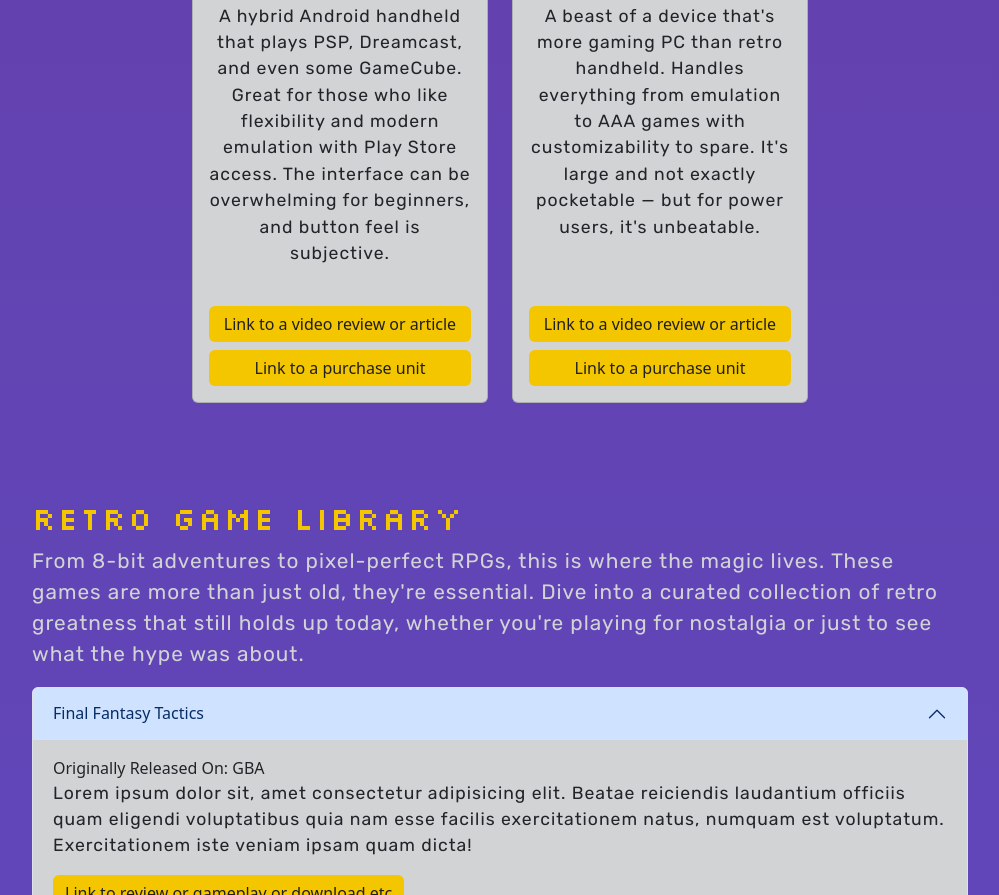
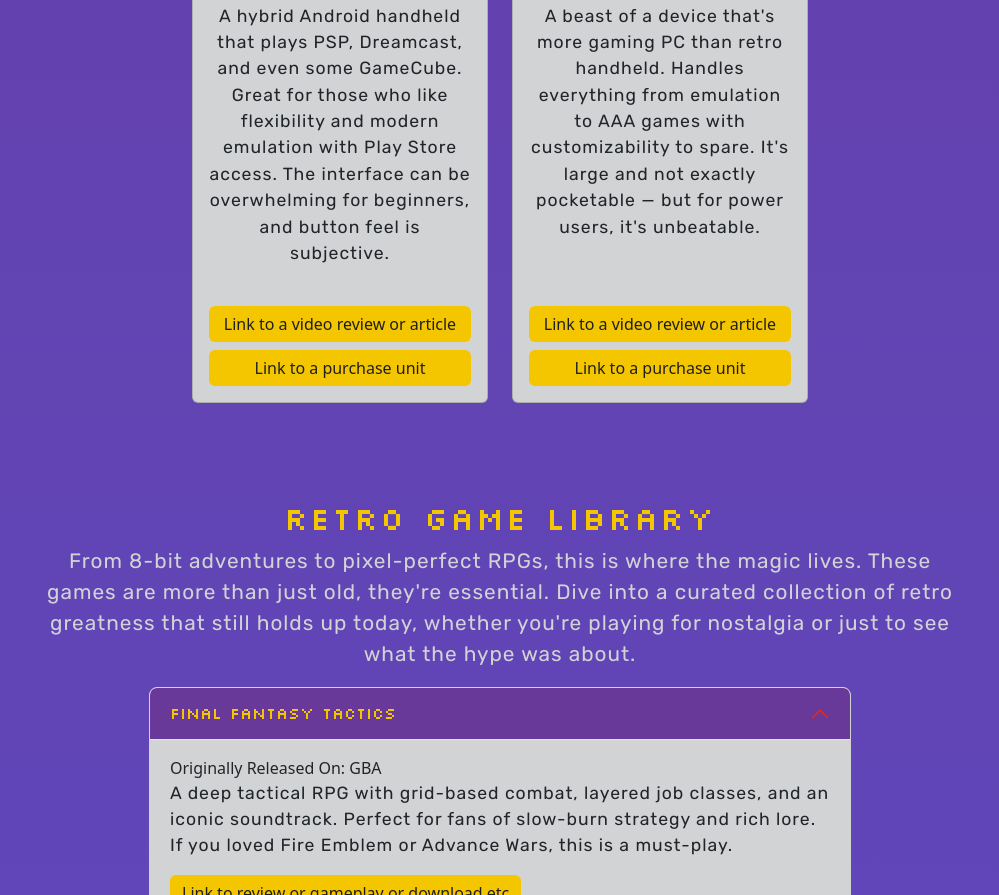
Before and after one commit to Dustin-Galichia/nostalgia-reloaded, a plain HTML site: page index.html in a window 1280 px wide. Shown: the part 1905-2800 px from the top of the page, without its empty margins (140-1139 px from the left). Drawn offline with nearby package versions, Linux system fonts and the light colour scheme.

Commit message:
style: add styling and spacing for Accordion Items, customize dropdown arrow

```diff
--- a/css/style.css
+++ b/css/style.css
@@ -62,3 +62,41 @@
     justify-content: space-between;
     flex-grow: 1;
 }
+
+.accordion-item {
+    border-radius: .5rem;
+    margin-bottom: 1rem;
+    border: 1px solid var(--gc-silver);
+    overflow: hidden;
+}
+
+.accordion-item:first-child,
+.accordion-item:last-child {
+  border-top-left-radius: 0.5rem;
+  border-top-right-radius: 0.5rem;
+}
+
+.accordion-button {
+    font-family: 'Silkscreen', sans-serif;
+    color: var(--gc-yellow);
+    background-color: var(--gc-dark);
+}
+
+
+.accordion-button:not(.collapsed) {
+    background-color: var(--gc-indigo);
+    color: var(--gc-yellow);
+}
+
+.accordion-button:focus {
+    box-shadow: none;
+    box-shadow: 2px salmon;
+}
+
+.accordion-button::after {
+    filter: invert(57%) sepia(79%) saturate(579%) hue-rotate(95deg) brightness(99%) contrast(97%);
+}
+
+.accordion-button:not(.collapsed)::after {
+    filter: invert(29%) sepia(89%) saturate(7487%) hue-rotate(357deg) brightness(108%) contrast(121%);
+}
--- a/index.html
+++ b/index.html
@@ -18,7 +18,7 @@
     <header class="sticky-top">
         <nav class="navbar">
             <div class="container-fluid">
-                <a href="#" class="navbar-brand">🎮 Nostalgia Reloaded Logo Placeholder</a>
+                <a href="#" class="navbar-brand" style="color: white;">🎮 Nostalgia Reloaded Logo Placeholder</a>
 
                 <button class="navbar-toggler" type="button" data-bs-toggle="collapse" data-bs-target="#navbarSupportedContent"
                 aria-controls="navbarSupportedContent" aria-expanded="false" aria-label="Toggle navigation">
@@ -224,16 +224,18 @@
 
         <!-- Retro Game Library -->
         <section class="py-5">
-            <h2>Retro Game Library</h2>
+            <h2 class="text-center">Retro Game Library</h2>
 
-            <p>
+            <p class="text-center">
                 From 8-bit adventures to pixel-perfect RPGs, this is where the magic lives. These games
                 are more than just old, they're essential. Dive into a curated collection of retro greatness
                 that still holds up today, whether you're playing for nostalgia or just to see what the hype
                 was about.
             </p>
 
-            <div class="accordion" id="retroLibrary">
+            <div class="accordion w-75 mx-auto" id="retroLibrary">
+
+                <!-- Final Fantasy Tactics -->
                 <article class="accordion-item">
                     <!-- Game Title -->
                     <h3 class="accordion-header">
@@ -245,18 +247,18 @@
                         <div class="accordion-body">
                             <span>Originally Released On: GBA</span>
 
-                            <!-- why it’s great, a favorite memory, or fun fact -->
                             <p>
-                                Lorem ipsum dolor sit, amet consectetur adipisicing elit. Beatae reiciendis laudantium
-                                officiis quam eligendi voluptatibus quia nam esse facilis exercitationem natus, numquam
-                                est voluptatum. Exercitationem iste veniam ipsam quam dicta!
+                                A deep tactical RPG with grid-based combat, layered job classes, and an iconic soundtrack. Perfect
+                                for fans of slow-burn strategy and rich lore. If you loved Fire Emblem or Advance Wars, this is a
+                                must-play.
                             </p>
 
-                            <a href="#" class="btn btn-primary btn-style">Link to review or gameplay or download etc</a>
+                            <a href="https://www.youtube.com/watch?v=9X-kppKs3Xo" target="_blank" class="btn btn-primary btn-style">Link to review or gameplay or download etc</a>
                         </div>
                     </div>
                 </article>
 
+                <!-- Vandel Hearts -->
                 <article class="accordion-item">
                     <!-- Game Title -->
                     <h3 class="accordion-header">
@@ -268,18 +270,17 @@
                         <div class="accordion-body">
                             <span>Originally Released On: PS1</span>
 
-                            <!-- why it’s great, a favorite memory, or fun fact -->
                             <p>
-                                Lorem ipsum dolor sit, amet consectetur adipisicing elit. Beatae reiciendis laudantium
-                                officiis quam eligendi voluptatibus quia nam esse facilis exercitationem natus, numquam
-                                est voluptatum. Exercitationem iste veniam ipsam quam dicta!
+                                An underrated gem in the tactical RPG genre with fast-paced battles and a mature story. Its distinctive blood geyser
+                                animations were shocking (and hilarious) at the time. A cult classic that deserves more love.
                             </p>
 
-                            <a href="#" class="btn btn-primary btn-style">Link to review or gameplay or download etc</a>
+                            <a href="https://www.youtube.com/watch?v=YB9k3z3iFbg" target="_blank" class="btn btn-primary btn-style">Link to review or gameplay or download etc</a>
                         </div>
                     </div>
                 </article>
 
+                <!-- Super Mario Bros. 3 -->
                 <article class="accordion-item">
                     <!-- Game Title -->
                     <h3 class="accordion-header">
@@ -291,18 +292,17 @@
                         <div class="accordion-body">
                             <span>Originally Released On: NES</span>
 
-                            <!-- why it’s great, a favorite memory, or fun fact -->
                             <p>
-                                Lorem ipsum dolor sit, amet consectetur adipisicing elit. Beatae reiciendis laudantium
-                                officiis quam eligendi voluptatibus quia nam esse facilis exercitationem natus, numquam
-                                est voluptatum. Exercitationem iste veniam ipsam quam dicta!
+                                One of the most beloved platformers of all time. Introduced power-ups like the Tanooki Suit and expanded the
+                                Mario universe with creative worlds and secrets. Still plays like a dream today.
                             </p>
 
-                            <a href="#" class="btn btn-primary btn-style">Link to review or gameplay or download etc</a>
+                            <a href="https://www.youtube.com/watch?v=ChRdWeMtReE" target="_blank" class="btn btn-primary btn-style">Link to review or gameplay or download etc</a>
                         </div>
                     </div>
                 </article>
 
+                <!-- Metal Gear Solid -->
                 <article class="accordion-item">
                     <!-- Game Title -->
                     <h3 class="accordion-header">
@@ -314,14 +314,13 @@
                         <div class="accordion-body">
                             <span>Originally Released On: PS1</span>
 
-                            <!-- why it’s great, a favorite memory, or fun fact -->
                             <p>
-                                Lorem ipsum dolor sit, amet consectetur adipisicing elit. Beatae reiciendis laudantium
-                                officiis quam eligendi voluptatibus quia nam esse facilis exercitationem natus, numquam
-                                est voluptatum. Exercitationem iste veniam ipsam quam dicta!
+                                A groundbreaking stealth-action game with cinematic storytelling and clever fourth-wall breaks. Codec calls,
+                                cardboard boxes, and boss fights you'll never forget (looking at you, Psycho Mantis). Feels like you're
+                                playing an action movie.
                             </p>
 
-                            <a href="#" class="btn btn-primary btn-style">Link to review or gameplay or download etc</a>
+                            <a href="https://www.youtube.com/watch?v=d5jBGtNVrS4" target="_blank" class="btn btn-primary btn-style">Link to review or gameplay or download etc</a>
                         </div>
                     </div>
                 </article>
@@ -330,9 +329,9 @@
 
         <!-- Setup Guides Section -->
         <section class="py-5">
-            <h2>Setup Guides</h2>
+            <h2 class="text-center">Setup Guides</h2>
 
-            <p>
+            <p class="text-center">
                 New to emulators? No worries — this section has your back. Whether you're setting up your
                 very first handheld device or looking to upgrade your firmware, these step-by-step guides
                 will walk you through everything clearly and simply. You'll be playing your favorite retro
@@ -441,9 +440,9 @@
 
         <!-- Retro News Section -->
         <section class="py-5">
-            <h2>Latest Retro News</h2>
+            <h2 class="text-center">Latest Retro News</h2>
 
-            <p>
+            <p class="text-center">
                 Stay in the loop with the latest in the retro gaming world. From new emulator releases to
                 firmware updates and hidden gem re-releases, this section covers everything you need to know
                 to keep your setup current and your library growing.
```
